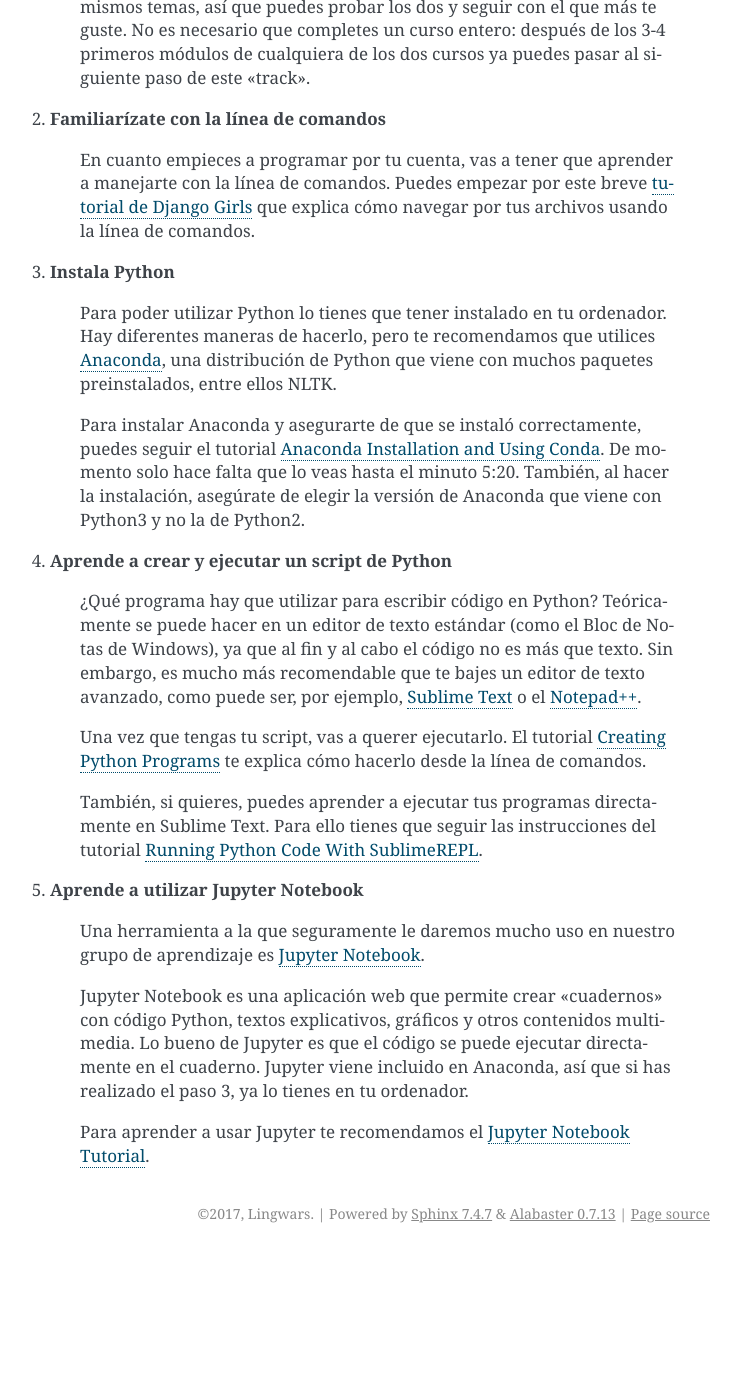
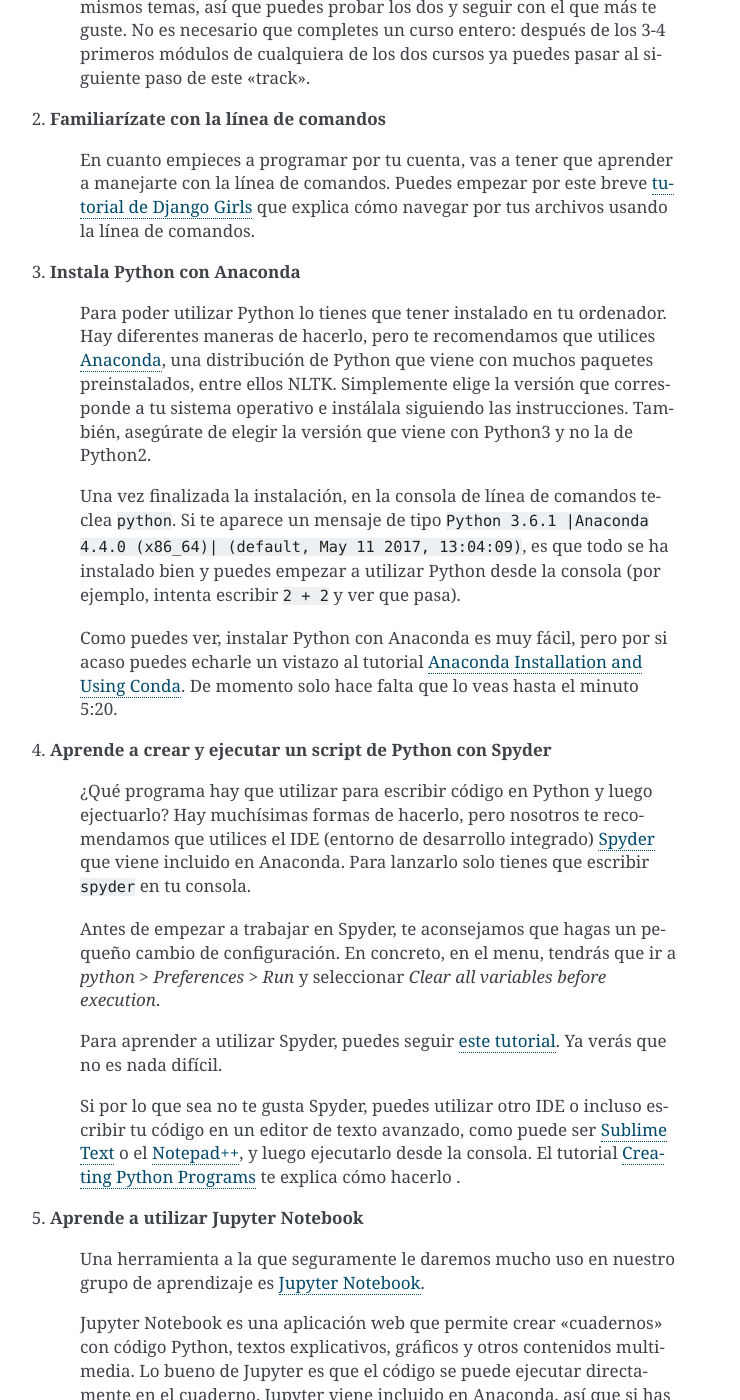
Before and after one commit to Lingwars/GAPLEN, a Sphinx documentation site: the page built from docs/materials/beginner_resources.rst, in a window 1280 px wide and 1400 px high, scrolled down 657 px. Shown: the whole window, without its empty margins (400-1140 px from the left). Built offline with Sphinx 7.4.7, drawn with Linux system fonts in a browser that asks for light colours; before the commit the page ends 1910 px from its top, so only the background shows below that.

Commit message:
small changes in month 2 tasks and beginner resources

```diff
--- a/docs/materials/beginner_resources.rst
+++ b/docs/materials/beginner_resources.rst
@@ -25,27 +25,34 @@
 	.. _tutorial de Django Girls: https://tutorial.djangogirls.org/en/intro_to_command_line/
 
 
-#. **Instala Python**
+#. **Instala Python con Anaconda**
 
-	Para poder utilizar Python lo tienes que tener instalado en tu ordenador. Hay diferentes maneras de hacerlo, pero te recomendamos que utilices `Anaconda`_, una distribución de Python que viene con muchos paquetes preinstalados, entre ellos NLTK.
+	Para poder utilizar Python lo tienes que tener instalado en tu ordenador. Hay diferentes maneras de hacerlo, pero te recomendamos que utilices `Anaconda`_, una distribución de Python que viene con muchos paquetes preinstalados, entre ellos NLTK. Simplemente elige la versión que corresponde a tu sistema operativo e instálala siguiendo las instrucciones. También, asegúrate de elegir la versión que viene con Python3 y no la de Python2.
 
-	Para instalar Anaconda y asegurarte de que se instaló correctamente, puedes seguir el tutorial `Anaconda Installation and Using Conda`_. De momento solo hace falta que lo veas hasta el minuto 5:20. También, al hacer la instalación, asegúrate de elegir la versión de Anaconda que viene con Python3 y no la de Python2.
+	Una vez finalizada la instalación, en la consola de línea de comandos teclea ``python``. Si te aparece un mensaje de tipo ``Python 3.6.1 |Anaconda 4.4.0 (x86_64)| (default, May 11 2017, 13:04:09)``, es que todo se ha instalado bien y puedes empezar a utilizar Python desde la consola (por ejemplo, intenta escribir ``2 + 2`` y ver que pasa).
+
+	Como puedes ver, instalar Python con Anaconda es muy fácil, pero por si acaso puedes echarle un vistazo al tutorial `Anaconda Installation and Using Conda`_. De momento solo hace falta que lo veas hasta el minuto 5:20.
 
 	.. _Anaconda: https://www.anaconda.com/download/
 	.. _Anaconda Installation and Using Conda: https://www.youtube.com/watch?v=YJC6ldI3hWk
 
-#. **Aprende a crear y ejecutar un script de Python**
+#. **Aprende a crear y ejecutar un script de Python con Spyder**
 
-	¿Qué programa hay que utilizar para escribir código en Python? Teóricamente se puede hacer en un editor de texto estándar (como el Bloc de Notas de Windows), ya que al fin y al cabo el código no es más que texto. Sin embargo, es mucho más recomendable que te bajes un editor de texto avanzado, como puede ser, por ejemplo, `Sublime Text`_ o el `Notepad++`_.
+	¿Qué programa hay que utilizar para escribir código en Python y luego ejectuarlo? Hay muchísimas formas de hacerlo, pero nosotros te recomendamos que utilices el IDE (entorno de desarrollo integrado) `Spyder`_ que viene incluido en Anaconda. Para lanzarlo solo tienes que escribir ``spyder`` en tu consola.
 
-	Una vez que tengas tu script, vas a querer ejecutarlo. El tutorial `Creating Python Programs`_ te explica cómo hacerlo desde la línea de comandos.
+	Antes de empezar a trabajar en Spyder, te aconsejamos que hagas un pequeño cambio de configuración. En concreto, en el menu, tendrás que ir a *python > Preferences > Run* y seleccionar *Clear all variables before execution*.
 
-	También, si quieres, puedes aprender a ejecutar tus programas directamente en Sublime Text. Para ello tienes que seguir las instrucciones del tutorial `Running Python Code With SublimeREPL`_.
+	Para aprender a utilizar Spyder, puedes seguir `este tutorial`_. Ya verás que no es nada difícil.
 
+	Si por lo que sea no te gusta Spyder, puedes utilizar otro IDE o incluso escribir tu código en un editor de texto avanzado, como puede ser `Sublime Text`_ o el `Notepad++`_, y luego ejecutarlo desde la consola. El tutorial `Creating Python Programs`_ te explica cómo hacerlo .
+
+
+	.. _Spyder: https://pythonhosted.org/spyder/
+	.. _este tutorial: https://www.youtube.com/watch?v=a1P_9fGrfnU
 	.. _Sublime Text: https://www.sublimetext.com/3
 	.. _Notepad++: https://notepad-plus-plus.org/download/v7.5.html
 	.. _Creating Python Programs: https://en.wikibooks.org/wiki/Python_Programming/Creating_Python_Programs
-	.. _Running Python Code With SublimeREPL: https://www.youtube.com/watch?v=wM2LbXCkLDI
+
 
 #. **Aprende a utilizar Jupyter Notebook**
 
```
Also changed, not shown: docs/schedule/month_2.rst (+5 -5 lines).
